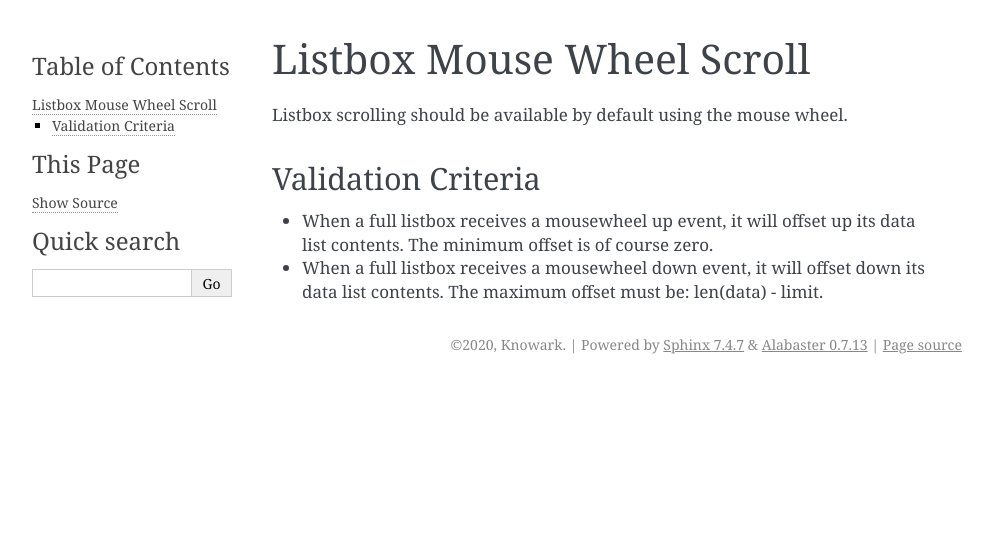
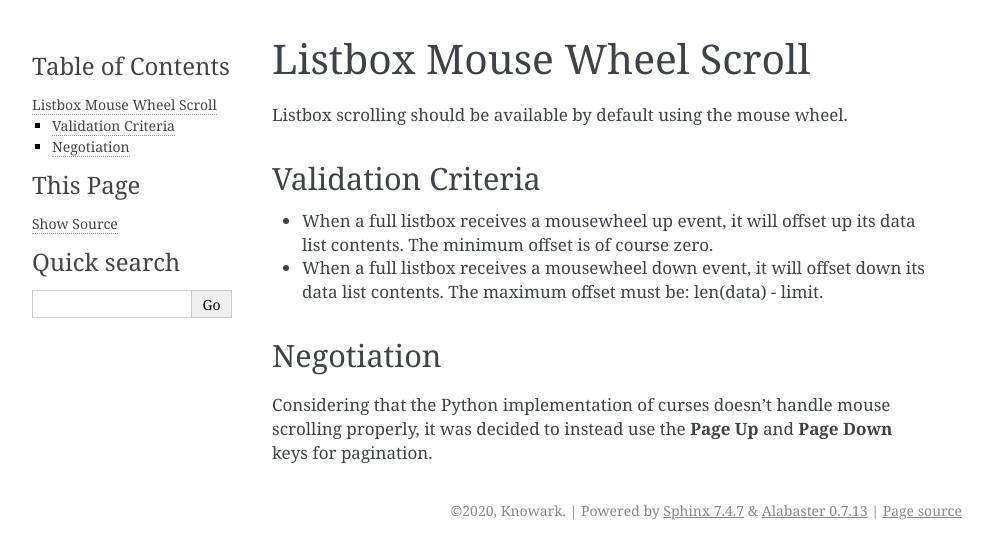
Before and after one commit to knowark/widark, a Sphinx documentation site: the page built from docs/issues/1592876137_listbox_mouse_wheel_scroll.rst, in a window 1280 px wide. Shown: the top 559 px of the page, without its empty margins (148-1141 px from the left). Built offline with Sphinx 7.4.7, drawn with Linux system fonts in a browser that asks for light colours.

Commit message:
Add negotiation section to issue 1592876137_listbox_mouse_wheel_scroll

```diff
--- a/docs/issues/1592876137_listbox_mouse_wheel_scroll.rst
+++ b/docs/issues/1592876137_listbox_mouse_wheel_scroll.rst
@@ -11,3 +11,11 @@
   its data list contents. The minimum offset is of course zero.
 - When a full listbox receives a mousewheel down event, it will offset down
   its data list contents. The maximum offset must be: len(data) - limit.
+
+
+Negotiation
+-----------
+
+Considering that the Python implementation of curses doesn't handle mouse
+scrolling properly, it was decided to instead use the **Page Up** and
+**Page Down** keys for pagination.
```
